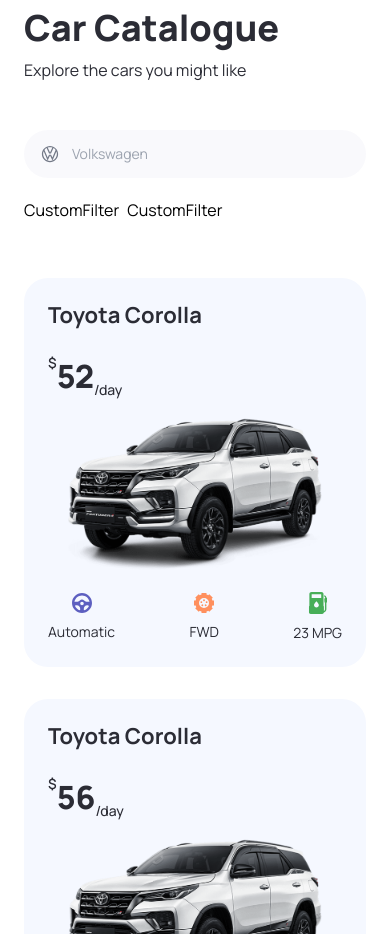
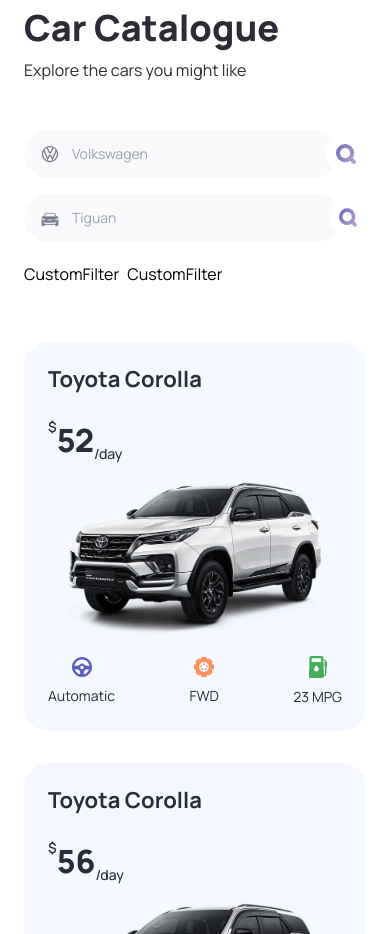
Before and after one commit to NathanHolt/next-car-app, a Next.js app: page / in a window 390 px wide. Shown: the part 1340-2274 px from the top of the page. Built offline with nearby package versions, Linux system fonts and the light colour scheme.

Commit message:
added more functionality to SearchBar

```diff
--- a/components/SearchBar.tsx
+++ b/components/SearchBar.tsx
@@ -2,11 +2,55 @@
 
 import { SearchManufacturer } from './';
 import { useState } from 'react';
+import Image from 'next/image';
+import { useRouter } from 'next/navigation';
+
+const SearchButton = ({ otherClasses }: { otherClasses: string }) => (
+    <button type='submit' className={`-ml-3 z-10 ${otherClasses}`}>
+        <Image
+            src='/magnifying-glass.svg'
+            alt='magnifying-glass'
+            width={40}
+            height={40}
+            className='object-contain'
+        />
+    </button>
+)
 
 const SearchBar = () => {
     const [manufacturer, serManufacturer] = useState('')
+    const [model, setModel] = useState('')
+    const router = useRouter();
 
-    const handleSearch = () => {}
+    const handleSearch = (e: React.FormEvent<HTMLFormElement>) => {
+        e.preventDefault();
+
+        if (manufacturer === '' && model === '') {
+            return alert('Please fill in the search bar')
+        }
+
+        updateSearchParams(model.toLowerCase(), manufacturer.toLowerCase());
+    }
+
+    const updateSearchParams = (model: string, manufacturer: string) => {
+        const searchParams = new URLSearchParams(window.location.search);
+
+        if (model) {
+            searchParams.set('model', model);
+        } else {
+            searchParams.delete('model');
+        }
+
+        if (manufacturer) {
+            searchParams.set('manufacturer', manufacturer);
+        } else {
+            searchParams.delete('manufacturer');
+        }
+
+        const newPath = `${window.location.pathname}?${searchParams.toString()}`;
+
+        router.push(newPath);
+    }
 
     return (
         <form className="searchbar" onSubmit={handleSearch}>
@@ -15,7 +59,28 @@
                     manufacturer={manufacturer}
                     setManufacturer={serManufacturer}
                 />
+                <SearchButton otherClasses='sm:hidden' />
             </div>
+
+            <div className="searchbar__item">
+                <Image
+                    src='/model-icon.png'
+                    alt='car model'
+                    width={25}
+                    height={25}
+                    className='absolute w-[20px] h-[20px] ml-4'
+                />
+                <input
+                    type='text'
+                    name='model'
+                    value={model}
+                    onChange={(e) => setModel(e.target.value)}
+                    placeholder='Tiguan'
+                    className='searchbar__input'
+                />
+                <SearchButton otherClasses='sm:hidden' />
+            </div>
+            <SearchButton otherClasses='max-sm:hidden' />
         </form>
     )
 }
```
